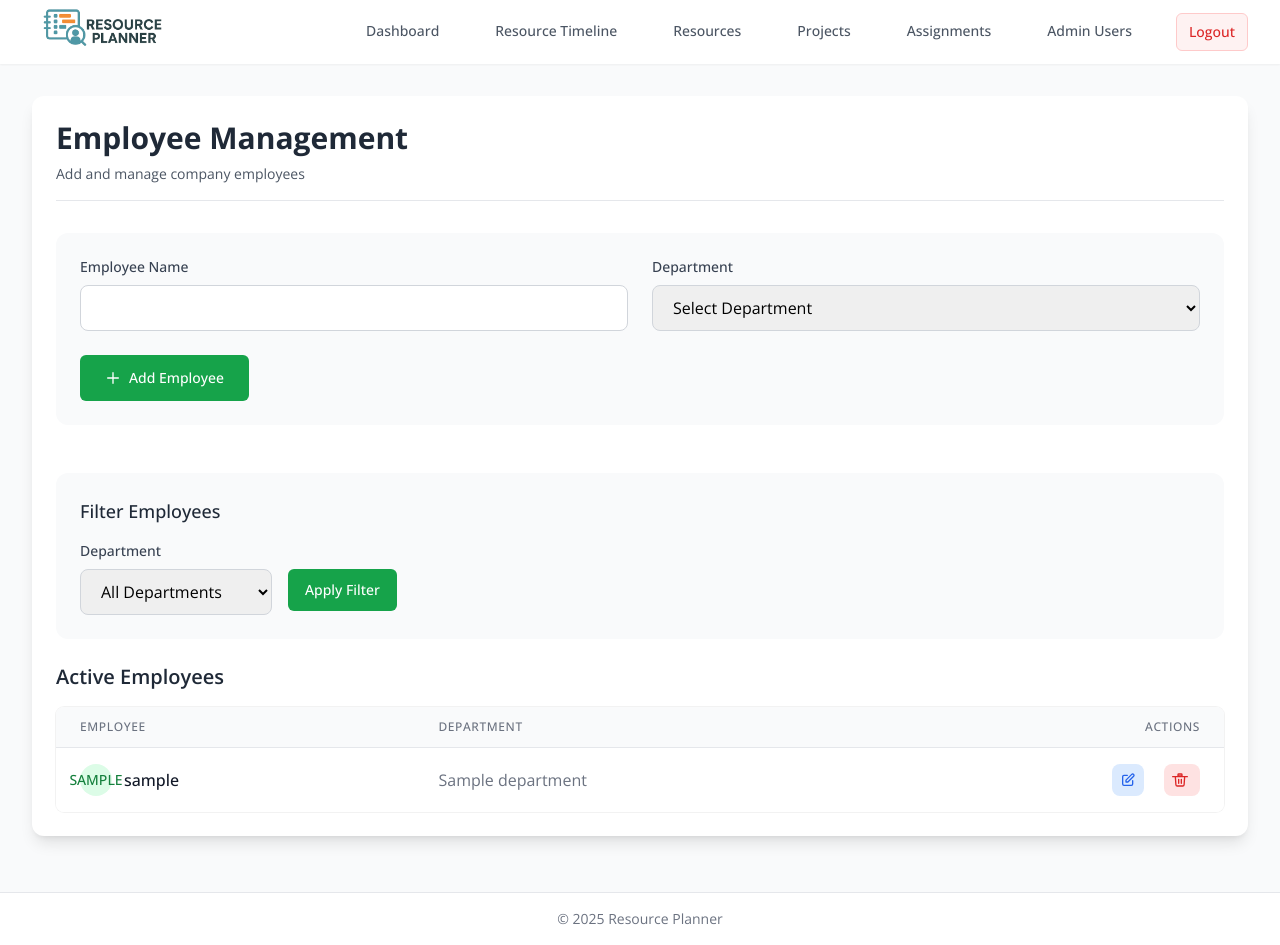
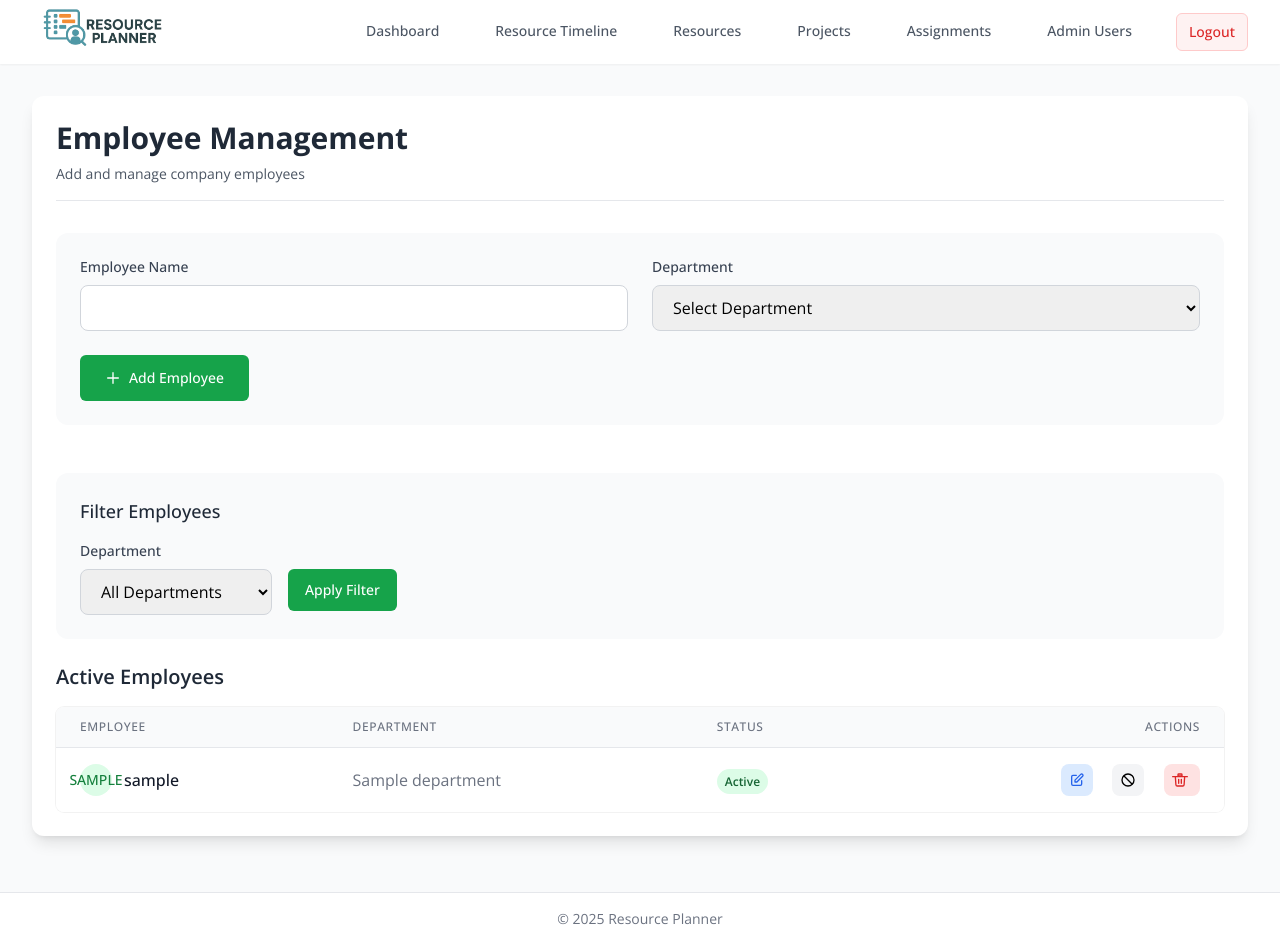
Before and after one commit to palindaa/resource-planner, a Flask app: template templates/users.html in a window 1280 px wide. Run offline with Flask 3, Linux system fonts and the light colour scheme; the template is opened without the code that fills it: most values are stand-ins (such as "Sample title", 1, 10 or a date in 2020); some libraries are stand-ins or nearby versions.

Commit message:
Inactivate users

```diff
--- a/app.py
+++ b/app.py
@@ -126,8 +126,8 @@ def users(current_user):
         department = request.form['department']
 
         db.execute('''
-            INSERT INTO users (username, department)
-            VALUES (?, ?)
+            INSERT INTO users (username, department, status)
+            VALUES (?, ?, 'active')
         ''', (username, department))
         db.commit()
 
@@ -262,7 +262,8 @@ def assign(current_user):
 
     assignments = db.execute(query, params).fetchall()
 
-    users = db.execute('SELECT * FROM users').fetchall()
+    # Only show active users for new assignments
+    users = db.execute('SELECT * FROM users WHERE status = "active"').fetchall()
     projects = db.execute('SELECT * FROM projects WHERE status = "Started"').fetchall()
     return render_template('assignments.html',
                          users=users,
@@ -317,6 +318,7 @@ def resource_allocation(current_user):
         FROM user_projects
         JOIN users ON user_projects.user_id = users.id
         JOIN projects ON user_projects.project_id = projects.id
+        WHERE users.status = 'active'
         ORDER BY users.username, user_projects.start_date
     ''').fetchall()
 
@@ -433,23 +435,25 @@ def dashboard(current_user):
     total_weekdays = sum(1 for i in range(31)
                       if (today + timedelta(days=i)).weekday() < 5)
 
-    # Get all assignments within next 30 days
+    # Get all assignments within next 30 days - only for active users
     assignments = db.execute('''
         SELECT users.id, users.username,
                user_projects.start_date, user_projects.end_date
         FROM user_projects
         JOIN users ON user_projects.user_id = users.id
-        WHERE user_projects.start_date <= ? AND user_projects.end_date >= ?
+        WHERE user_projects.start_date <= ?
+          AND user_projects.end_date >= ?
+          AND users.status = 'active'  -- Only include active users
     ''', (end_date.isoformat(), today.isoformat())).fetchall()
 
-    # Calculate utilization per user
+    # Calculate utilization per user - only for active users
     user_utilization = {}
-    for user in db.execute('SELECT id, username, department FROM users').fetchall():
+    for user in db.execute('SELECT id, username, department FROM users WHERE status = "active"').fetchall():
         user_utilization[user['id']] = {
             'username': user['username'],
             'department': user['department'],
             'assigned_days': 0,
-            'next_available': None  # Initialize next available date
+            'next_available': None
         }
 
     for assignment in assignments:
@@ -590,6 +594,22 @@ def delete_project(current_user, project_id):
     flash('Project deleted successfully', 'success')
     return redirect(url_for('projects'))
 
+
+@app.route('/toggle_user_status/<int:user_id>')
+@token_required
+def toggle_user_status(current_user, user_id):
+    db = get_db()
+    user = db.execute('SELECT * FROM users WHERE id = ?', (user_id,)).fetchone()
+    if not user:
+        flash('User not found', 'error')
+        return redirect(url_for('users'))
+
+    new_status = 'inactive' if user['status'] == 'active' else 'active'
+    db.execute('UPDATE users SET status = ? WHERE id = ?', (new_status, user_id))
+    db.commit()
+    flash(f'User status changed to {new_status}', 'success')
+    return redirect(url_for('users'))
+
 @app.route('/edit_user/<int:user_id>', methods=['GET', 'POST'])
 @token_required
 def edit_user(current_user, user_id):
@@ -601,9 +621,10 @@ def edit_user(current_user, user_id):
     if request.method == 'POST':
         username = request.form['username']
         department = request.form['department']
+        status = request.form['status']
         db.execute(
-            'UPDATE users SET username = ?, department = ? WHERE id = ?',
-            (username, department, user_id)
+            'UPDATE users SET username = ?, department = ?, status = ? WHERE id = ?',
+            (username, department, status, user_id)
         )
         db.commit()
         flash('User updated successfully', 'success')
@@ -636,5 +657,19 @@ def reset_admin_passwords():
         db.commit()
         print("All admin passwords have been reset.")
 
+def migrate_db():
+    with app.app_context():
+        db = get_db()
+        # Check if status column exists
+        cursor = db.execute("PRAGMA table_info(users)")
+        columns = [row['name'] for row in cursor.fetchall()]
+        if 'status' not in columns:
+            db.execute('ALTER TABLE users ADD COLUMN status TEXT NOT NULL DEFAULT "active"')
+            db.commit()
+
+# Run migration at startup
+with app.app_context():
+    migrate_db()
+
 if __name__ == '__main__':
     app.run(debug=True)
--- a/templates/users.html
+++ b/templates/users.html
@@ -71,6 +71,7 @@
                     <tr>
                         <th class="px-6 py-3 text-left text-xs font-medium text-gray-500 uppercase tracking-wider">Employee</th>
                         <th class="px-6 py-3 text-left text-xs font-medium text-gray-500 uppercase tracking-wider">Department</th>
+                        <th class="px-6 py-3 text-left text-xs font-medium text-gray-500 uppercase tracking-wider">Status</th>
                         <th class="px-6 py-3 text-right text-xs font-medium text-gray-500 uppercase tracking-wider">Actions</th>
                     </tr>
                 </thead>
@@ -86,6 +87,13 @@
                             </div>
                         </td>
                         <td class="px-6 py-4 whitespace-nowrap text-gray-500">{{ user.department }}</td>
+                        <td class="px-6 py-4 whitespace-nowrap">
+                            {% if user.status == 'active' %}
+                                <span class="px-2 py-1 text-xs font-semibold leading-5 text-green-800 bg-green-100 rounded-full">Active</span>
+                            {% else %}
+                                <span class="px-2 py-1 text-xs font-semibold leading-5 text-red-800 bg-red-100 rounded-full">Inactive</span>
+                            {% endif %}
+                        </td>
                         <td class="px-6 py-4 whitespace-nowrap text-right text-sm font-medium">
                             <a href="{{ url_for('edit_user', user_id=user.id) }}"
                                class="inline-flex items-center text-blue-600 p-2 bg-blue-100 hover:text-blue-900 rounded-lg transition-colors mr-4">
@@ -93,7 +101,19 @@
                                     <path stroke-linecap="round" stroke-linejoin="round" stroke-width="2" d="M11 5H6a2 2 0 00-2 2v11a2 2 0 002 2h11a2 2 0 002-2v-5m-1.414-9.414a2 2 0 112.828 2.828L11.828 15H9v-2.828l8.586-8.586z"></path>
                                 </svg>
                             </a>
-                            <button onclick="openDeleteModal('{{ url_for('delete_user', user_id=user.id) }}')"
+                            <a href="{{ url_for('toggle_user_status', user_id=user.id) }}"
+                               class="inline-flex items-center p-2 bg-gray-100 hover:bg-gray-200 rounded-lg transition-colors mr-4">
+                                {% if user.status == 'active' %}
+                                <svg class="w-4 h-4" fill="none" stroke="currentColor" viewBox="0 0 24 24" xmlns="http://www.w3.org/2000/svg">
+                                    <path stroke-linecap="round" stroke-linejoin="round" stroke-width="2" d="M18.364 18.364A9 9 0 005.636 5.636m12.728 12.728A9 9 0 015.636 5.636m12.728 12.728L5.636 5.636"/>
+                                </svg>
+                                {% else %}
+                                <svg class="w-4 h-4" fill="none" stroke="currentColor" viewBox="0 0 24 24" xmlns="http://www.w3.org/2000/svg">
+                                    <path stroke-linecap="round" stroke-linejoin="round" stroke-width="2" d="M5 13l4 4L19 7"/>
+                                </svg>
+                                {% endif %}
+                            </a>
+                            <button onclick='openDeleteModal("{{ url_for('delete_user', user_id=user.id) }}")'
                                class="inline-flex items-center text-red-600 p-2 bg-red-100 hover:text-red-900 rounded-lg transition-colors">
                                 <svg class="w-4 h-4 mr-1" fill="none" stroke="currentColor" viewBox="0 0 24 24">
                                     <path stroke-linecap="round" stroke-linejoin="round" stroke-width="2" d="M19 7l-.867 12.142A2 2 0 0116.138 21H7.862a2 2 0 01-1.995-1.858L5 7m5 4v6m4-6v6M1 7h22M10 3h4a1 1 0 011 1v2H9V4a1 1 0 011-1z"/>
```
Also changed, not shown: templates/dashboard.html (+36 -38 lines).
